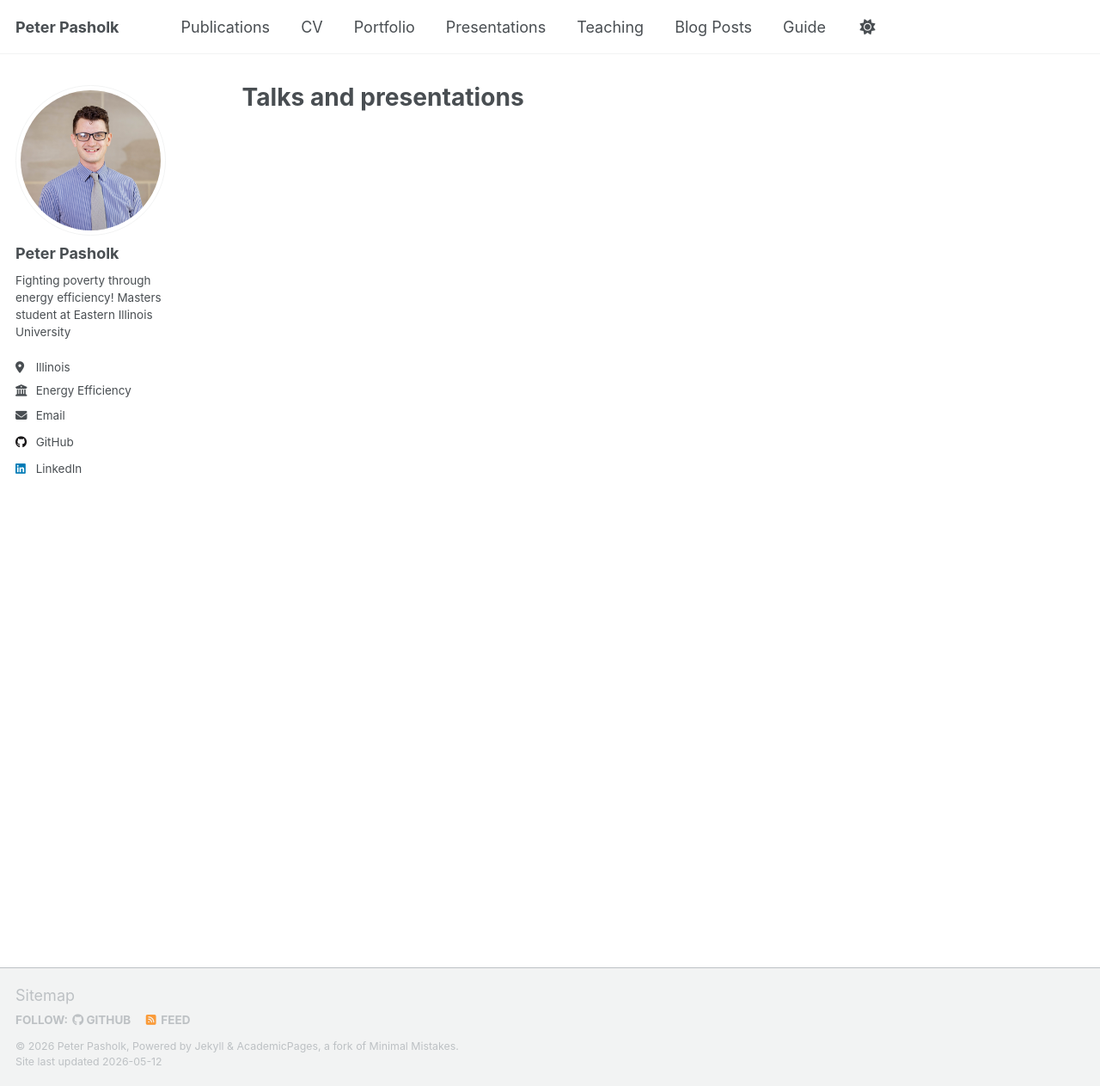
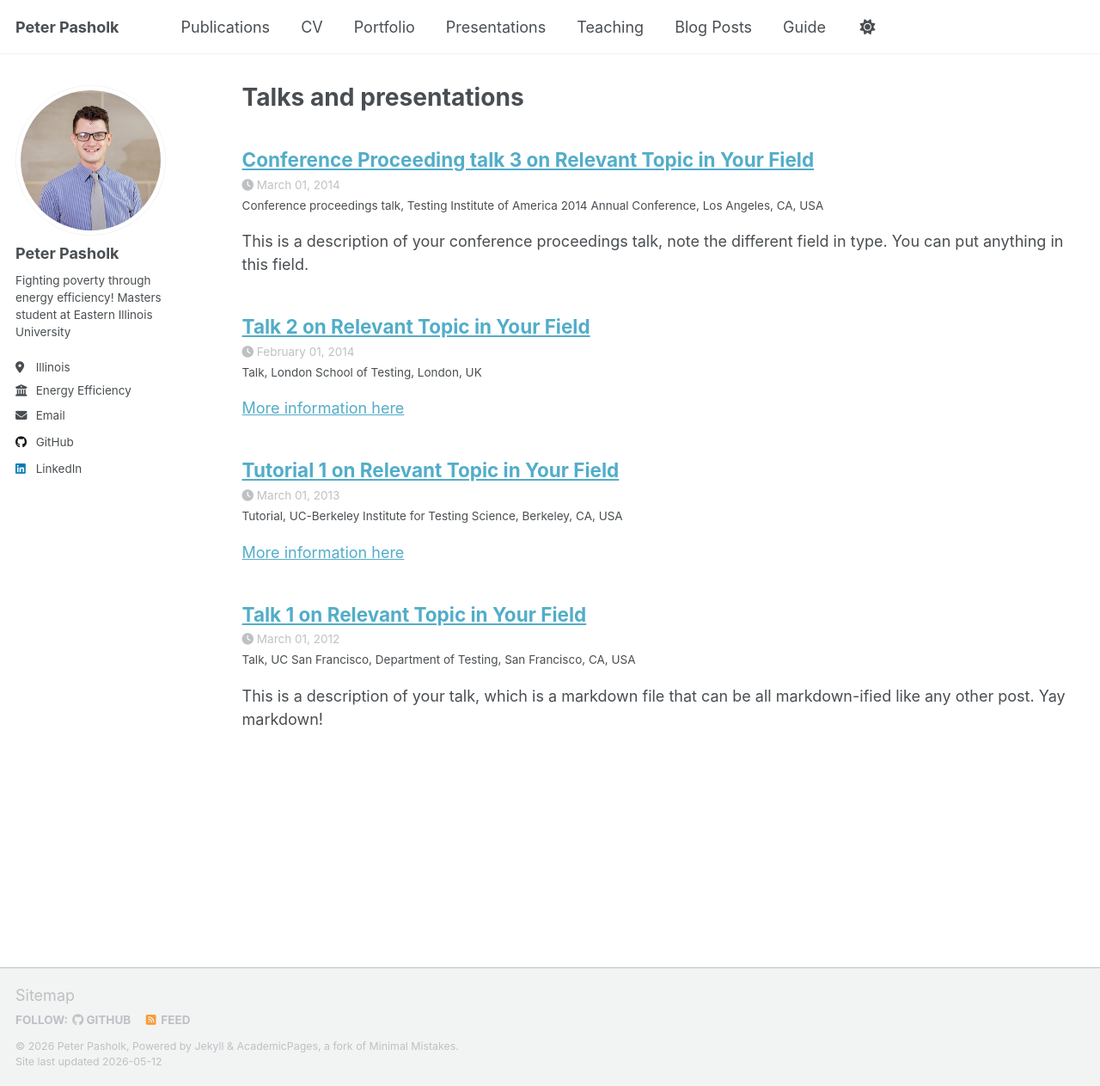
Before and after one commit to ppasholk/ppasholk.github.io, a Jekyll site: the page built from _pages/talks.html, in a window 1280 px wide and 1263 px high. Shown: the whole window at 86% size. Built offline with Jekyll 4.4.1, drawn with Linux system fonts in a browser that asks for light colours; a script that is not in the unit is left out; some of the changed lines change nothing that is shown.

Commit message:
Fix casing for 'Talks' to 'talks' in config

```diff
--- a/_config.yml
+++ b/_config.yml
@@ -229,7 +229,7 @@ collections:
   portfolio:
     output: true
     permalink: /:collection/:path/
-  Talks:
+  talks:
     output: true
     permalink: /:collection/:path/
 
```
